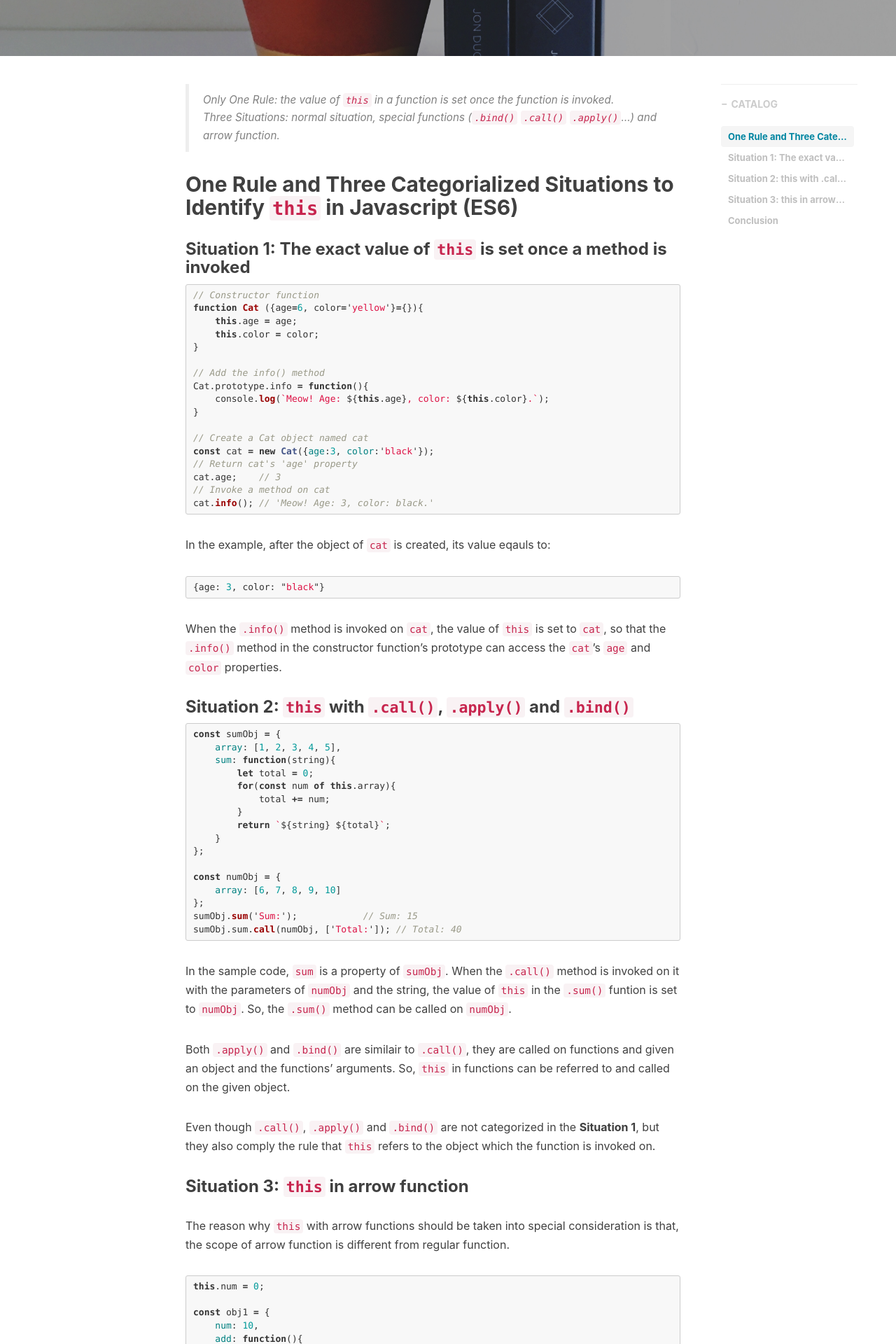
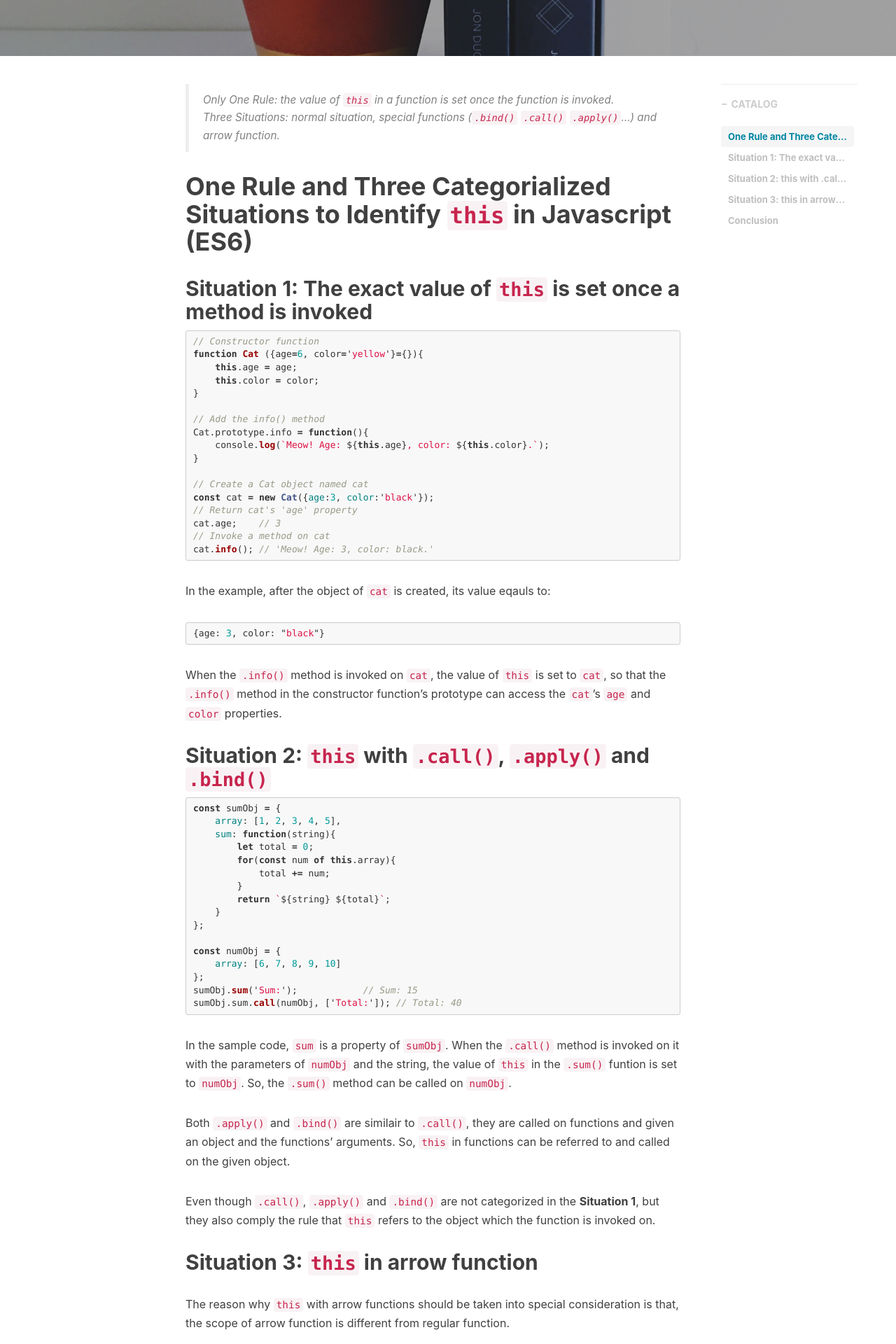
Before and after one commit to biyunwu/biyunwu.github.io, a Jekyll site: the page built from _posts/2018-06-19-identify-this-in-javascript.md, in a window 1280 px wide. Shown: the part 377-2297 px from the top of the page at 70% size. Built offline with Jekyll 4.4.1, drawn with Linux system fonts in a browser that asks for light colours; nearby versions of some CDN libraries; comment, search, counter and statistics services are not loaded.

````diff
--- a/_posts/2018-06-19-identify-this-in-javascript.md
+++ b/_posts/2018-06-19-identify-this-in-javascript.md
@@ -18,9 +18,9 @@ tags:
 >
 > Three Situations: normal situation, special functions (`.bind()` `.call()` `.apply()`...) and arrow function.
 
-## One Rule and Three Categorialized Situations to Identify `this` in Javascript (ES6)
+# One Rule and Three Categorialized Situations to Identify `this` in Javascript (ES6)
 
-### Situation 1: The exact value of `this` is set once a method is invoked
+## Situation 1: The exact value of `this` is set once a method is invoked
 
 ```js
 // Constructor function
@@ -50,7 +50,7 @@ In the example, after the object of `cat` is created, its value eqauls to:
 
 When the `.info()` method is invoked on `cat`, the value of `this` is set to `cat`, so that the `.info()` method in the constructor function's prototype can access the `cat`'s `age` and `color` properties.
 
-### Situation 2: `this` with `.call()`, `.apply()` and `.bind()`
+## Situation 2: `this` with `.call()`, `.apply()` and `.bind()`
 
 ```js
 const sumObj = {
@@ -77,7 +77,7 @@ Both `.apply()` and `.bind()` are similair to `.call()`, they are called on func
 
 Even though `.call()`, `.apply()` and `.bind()` are not categorized in the **Situation 1**, but they also comply the rule that `this` refers to the object which the function is invoked on.
 
-### Situation 3: `this` in arrow function
+## Situation 3: `this` in arrow function
 
 The reason why `this` with arrow functions should be taken into special consideration is that, the scope of arrow function is different from regular function.
 
@@ -110,5 +110,5 @@ When `obj2.add()` executes, `this` refers to `obj2`'s upper level `this`, which
 
 This situation can be a hassle in ES6. However, considering arrow function provides a convenient way to reach the function's upper level scope, it is also very useful.
 
-### Conclusion
+## Conclusion
 All in all, the one and only rule is that the value of `this` in a funciton is set once the function is invoked.
````
